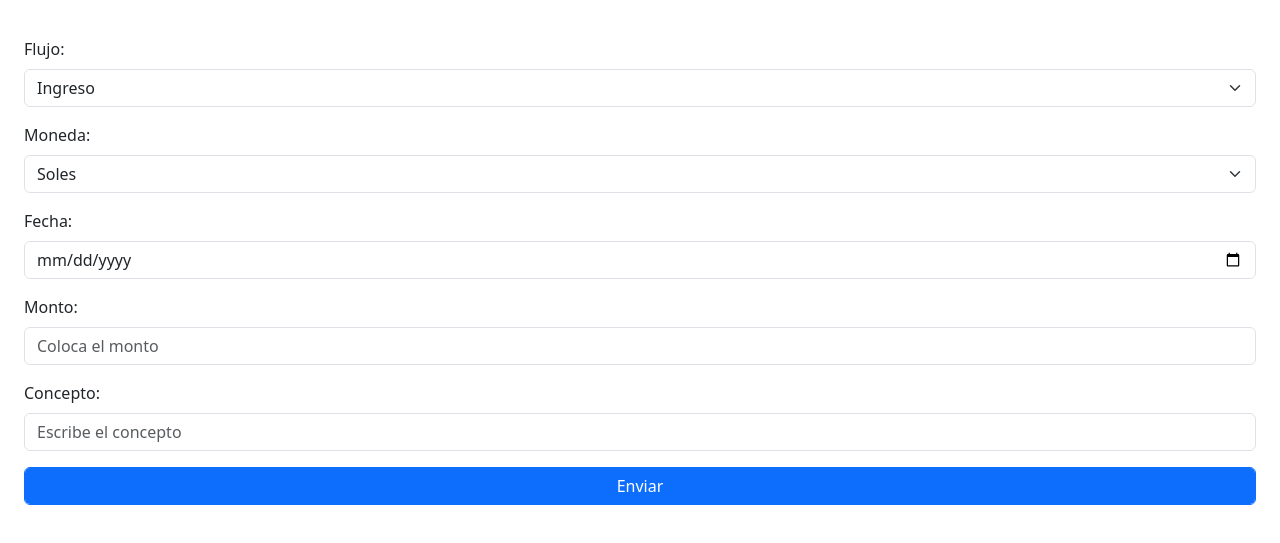
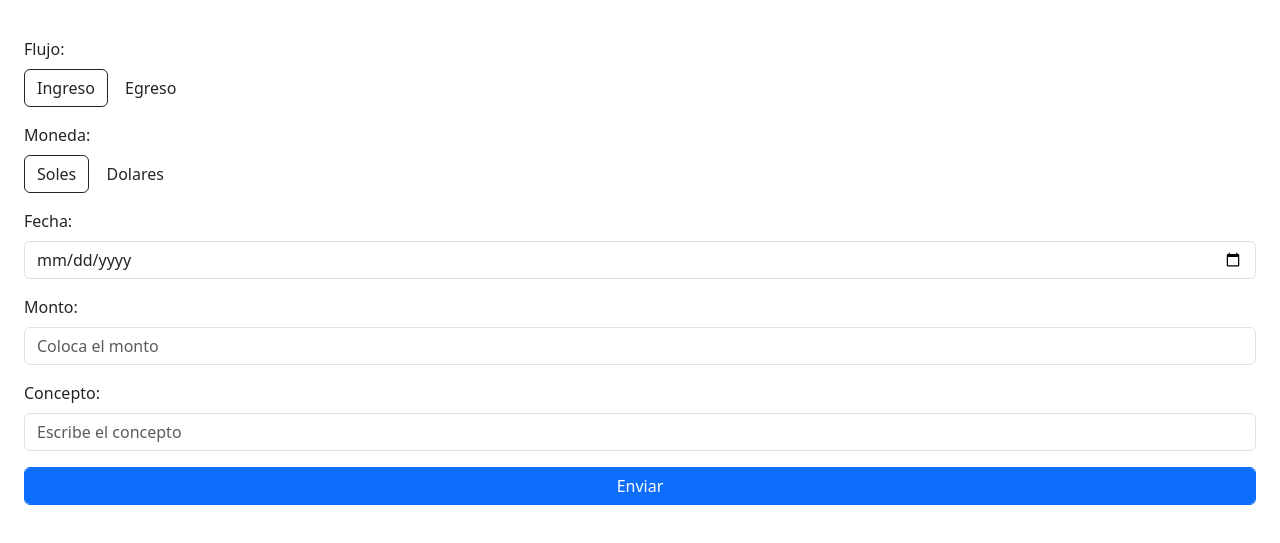
Before and after one commit to ProgrammeRoy/ingresosegresosong, a plain HTML site: page index.html in a window 1280 px wide. Shown: the part 89-632 px from the top of the page. Drawn offline with nearby package versions, Linux system fonts and the light colour scheme.

Commit message:
change dropdown options by radio button

```diff
--- a/index.html
+++ b/index.html
@@ -14,18 +14,24 @@
         <form class=" p-4">
             <div class="mb-3">
                 <label class="form-label" for="flujo">Flujo:</label>
-            <select class="form-select" name="flujo" id="flujo">
-                <option value="INGRESO">Ingreso</option>
-                <option value="EGRESO">Egreso</option>
-            </select>
+                <div>
+                    <input type="radio" class="btn-check" name="options-flujo" id="option-ingreso" autocomplete="off" checked>
+                    <label class="btn" for="option-ingreso">Ingreso</label>
+
+                    <input type="radio" class="btn-check" name="options-flujo" id="option-egreso" autocomplete="off">
+                    <label class="btn" for="option-egreso">Egreso</label>
+                </div>
             </div>
 
             <div class="mb-3">
                 <label class="form-label" for="moneda">Moneda:</label>
-            <select class="form-select" name="moneda" id="moneda">
-                <option value="SOL">Soles</option>
-                <option value="DOLAR">Dolar</option>
-            </select>
+                <div>
+                    <input type="radio" class="btn-check" name="options-moneda" id="option-soles" autocomplete="off" checked>
+                    <label class="btn" for="option-soles">Soles</label>
+
+                    <input type="radio" class="btn-check" name="options-moneda" id="option-dolares" autocomplete="off">
+                    <label class="btn" for="option-dolares">Dolares</label>
+                </div>
             </div>
 
             <div class="mb-3">
```
Lines whose indentation alone changed are shown as unchanged.
